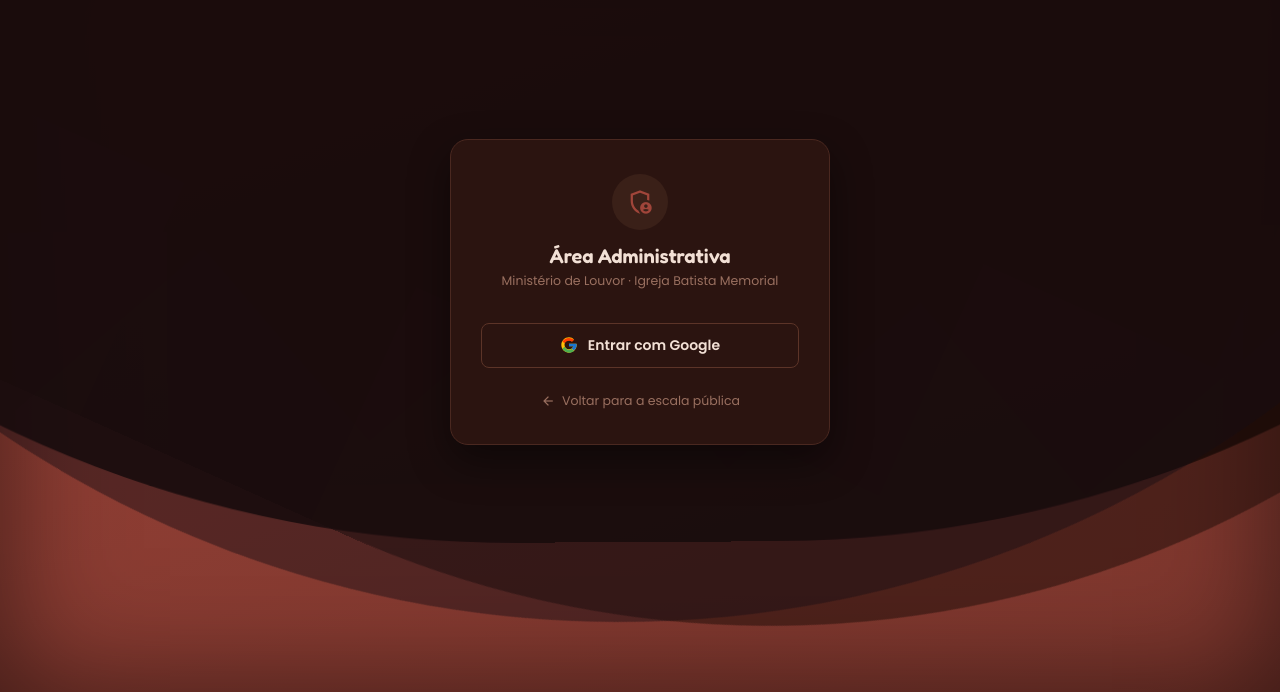
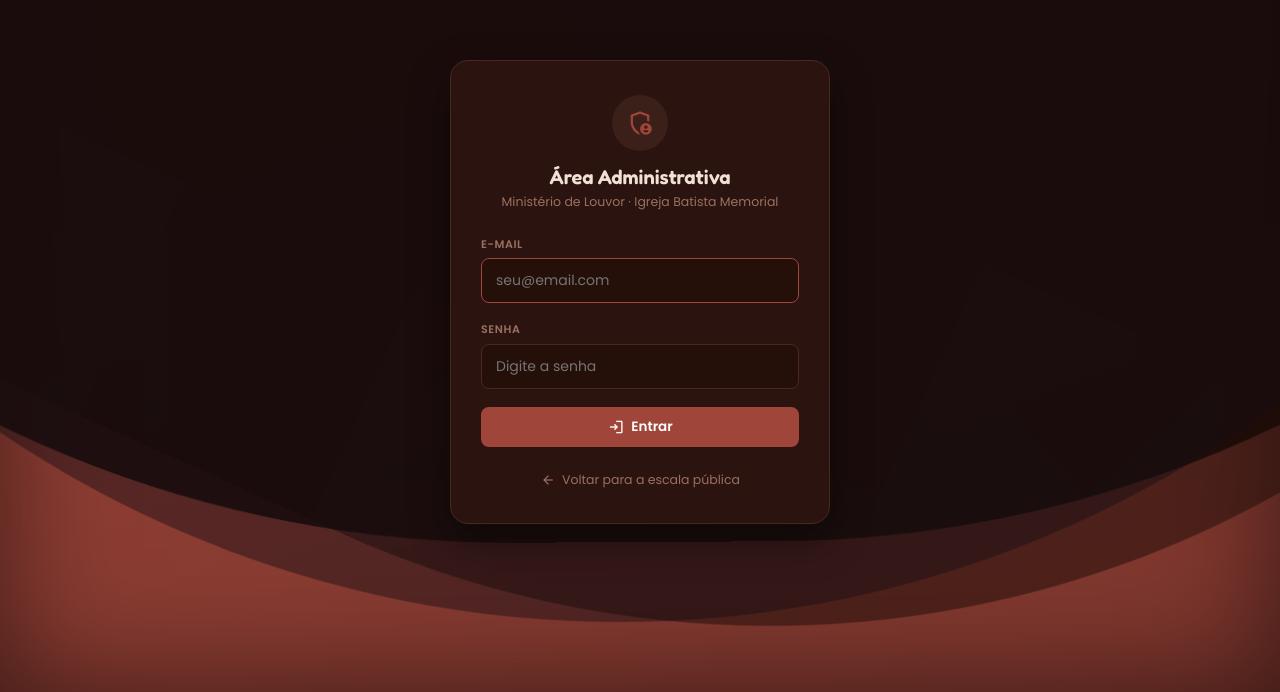
Before and after one commit to RamonyML/memorial-louvor, a React (Vite) app: page /admin in a window 1280 px wide. Shown: the part 108-800 px from the top of the page. Built offline with nearby package versions, Linux system fonts and the light colour scheme; no server answers; the database is empty; a web font is replaced by a local one.

Commit message:
Troca login Google por e-mail/senha na área administrativa
Contas agora são criadas manualmente no Firebase Console
(Authentication > Users) em vez de qualquer conta Google. Remove a
lista de e-mails permitidos, o ícone do Google e a tela de acesso
negado — quem tem credencial válida é admin.

```diff
--- a/src/components/icons/IconGoogle.tsx
+++ /dev/null
@@ -1,10 +0,0 @@
-export function IconGoogle({ size = 20 }: { size?: number }) {
-  return (
-    <svg width={size} height={size} viewBox="0 0 48 48" aria-hidden="true">
-      <path fill="#FFC107" d="M43.6 20.5H42V20.4H24v7.2h11.3c-1.6 4.6-6 7.9-11.3 7.9-6.6 0-12-5.4-12-12s5.4-12 12-12c3.1 0 5.9 1.2 8 3l5.1-5.1C34 5.4 29.3 3.5 24 3.5 12.7 3.5 3.5 12.7 3.5 24S12.7 44.5 24 44.5 44.5 35.3 44.5 24c0-1.2-.1-2.4-.3-3.5Z"/>
-      <path fill="#FF3D00" d="m6.3 14.7 5.9 4.3C13.8 15.6 18.5 12.5 24 12.5c3.1 0 5.9 1.2 8 3l5.1-5.1C34 7.4 29.3 5.5 24 5.5c-7.6 0-14.1 4.3-17.4 9.2Z"/>
-      <path fill="#4CAF50" d="M24 44.5c5.2 0 9.9-1.8 13.5-4.8l-6.2-5.2c-2 1.4-4.6 2.2-7.3 2.2-5.3 0-9.7-3.3-11.3-7.9l-6.1 4.7C9.8 40 16.4 44.5 24 44.5Z"/>
-      <path fill="#1976D2" d="M43.6 20.5H42V20.4H24v7.2h11.3c-.8 2.3-2.2 4.2-4.1 5.6l6.2 5.2C41.4 35.1 44.5 30 44.5 24c0-1.2-.1-2.4-.9-3.5Z"/>
-    </svg>
-  );
-}
--- a/src/context/AuthContext.tsx
+++ b/src/context/AuthContext.tsx
@@ -1,21 +1,34 @@
 import {
-  GoogleAuthProvider, onAuthStateChanged, signInWithPopup, signOut, type User,
+  onAuthStateChanged, signInWithEmailAndPassword, signOut, type User,
 } from 'firebase/auth';
 import { createContext, useContext, useEffect, useState, type ReactNode } from 'react';
-import { ADMIN_EMAILS, auth } from '../firebase/config';
+import { auth } from '../firebase/config';
 
 interface AuthContextValue {
   user: User | null;
-  /** true só se o usuário estiver logado E o e-mail estiver em ADMIN_EMAILS */
+  /** true se houver alguém logado — as contas são criadas manualmente no Firebase Console */
   isAdmin: boolean;
-  /** logado com Google, mas fora da lista de e-mails autorizados */
-  acessoNegado: boolean;
   loading: boolean;
-  loginComGoogle: () => Promise<void>;
+  login: (email: string, senha: string) => Promise<{ ok: boolean; erro?: string }>;
   logout: () => Promise<void>;
 }
 
 const AuthContext = createContext<AuthContextValue | null>(null);
+
+function mensagemErro(codigo: string): string {
+  switch (codigo) {
+    case 'auth/invalid-email':
+      return 'E-mail inválido.';
+    case 'auth/user-not-found':
+    case 'auth/invalid-credential':
+    case 'auth/wrong-password':
+      return 'E-mail ou senha incorretos.';
+    case 'auth/too-many-requests':
+      return 'Muitas tentativas. Aguarde um pouco e tente novamente.';
+    default:
+      return 'Não foi possível entrar. Tente novamente.';
+  }
+}
 
 export function AuthProvider({ children }: { children: ReactNode }) {
   const [user, setUser] = useState<User | null>(null);
@@ -28,19 +41,22 @@ export function AuthProvider({ children }: { children: ReactNode }) {
     });
   }, []);
 
-  async function loginComGoogle() {
-    await signInWithPopup(auth, new GoogleAuthProvider());
+  async function login(email: string, senha: string) {
+    try {
+      await signInWithEmailAndPassword(auth, email, senha);
+      return { ok: true };
+    } catch (e) {
+      const codigo = (e as { code?: string }).code ?? '';
+      return { ok: false, erro: mensagemErro(codigo) };
+    }
   }
 
   async function logout() {
     await signOut(auth);
   }
 
-  const isAdmin = !!user && ADMIN_EMAILS.includes(user.email ?? '');
-  const acessoNegado = !!user && !isAdmin;
-
   return (
-    <AuthContext.Provider value={{ user, isAdmin, acessoNegado, loading, loginComGoogle, logout }}>
+    <AuthContext.Provider value={{ user, isAdmin: !!user, loading, login, logout }}>
       {children}
     </AuthContext.Provider>
   );
--- a/src/firebase/config.ts
+++ b/src/firebase/config.ts
@@ -16,11 +16,3 @@ const firebaseConfig = {
 const app = initializeApp(firebaseConfig);
 export const db = getFirestore(app);
 export const auth = getAuth(app);
-
-/**
- * Contas Google autorizadas a entrar na área administrativa.
- * Qualquer pessoa pode fazer login com Google, mas só quem estiver
- * nesta lista vira "admin" de fato. Adicione outros e-mails aqui
- * conforme mais pessoas passarem a organizar a escala.
- */
-export const ADMIN_EMAILS = ['ramonyml@gmail.com'];
--- a/src/pages/AdminLoginPage.module.css
+++ b/src/pages/AdminLoginPage.module.css
@@ -49,39 +49,42 @@
   margin: 8px 0 4px;
 }
 
-.negado {
-  font-size: 13px;
-  color: var(--text-muted);
-  line-height: 1.5;
-  margin: 4px 0 16px;
+.field {
+  width: 100%;
+  text-align: left;
+  display: flex;
+  flex-direction: column;
+  gap: 6px;
+  margin-bottom: 14px;
 }
 
-.negado strong {
-  color: var(--text);
+.field label {
+  font-size: 11px;
+  font-weight: 600;
+  letter-spacing: 0.6px;
+  text-transform: uppercase;
+  color: var(--text-muted);
 }
 
-.googleBtn {
-  width: 100%;
-  display: flex;
-  align-items: center;
-  justify-content: center;
-  gap: 10px;
-  padding: 11px 18px;
+.field input {
+  background: var(--surface-alt);
+  border: 1px solid var(--border);
   border-radius: var(--r-sm);
-  border: 1px solid var(--border-strong);
-  background: var(--surface);
-  color: var(--text);
+  padding: 11px 14px;
   font-size: 14px;
-  font-weight: 600;
-  margin-top: 8px;
-  transition: border-color 0.2s var(--ease), background-color 0.2s var(--ease),
-    transform 0.2s var(--ease);
+  outline: none;
+  transition: border-color 0.2s var(--ease);
 }
 
-.googleBtn:hover {
+.field input:focus {
   border-color: var(--primary);
-  background: var(--surface-alt);
-  transform: translateY(-1px);
+}
+
+.erro {
+  display: block;
+  font-size: 12px;
+  color: var(--danger);
+  margin-top: 6px;
 }
 
 .voltar {
--- a/src/pages/AdminLoginPage.tsx
+++ b/src/pages/AdminLoginPage.tsx
@@ -1,16 +1,29 @@
+import { useState, type FormEvent } from 'react';
 import { Link } from 'react-router-dom';
 import { useAuth } from '../context/AuthContext';
 import { Button } from '../components/common/Button';
 import { MaterialIcon } from '../components/icons/MaterialIcon';
-import { IconGoogle } from '../components/icons/IconGoogle';
 import styles from './AdminLoginPage.module.css';
 
 export function AdminLoginPage() {
-  const { user, acessoNegado, loading, loginComGoogle, logout } = useAuth();
+  const { loading, login } = useAuth();
+  const [email, setEmail] = useState('');
+  const [senha, setSenha] = useState('');
+  const [erro, setErro] = useState('');
+  const [entrando, setEntrando] = useState(false);
+
+  async function handleSubmit(e: FormEvent) {
+    e.preventDefault();
+    setErro('');
+    setEntrando(true);
+    const resultado = await login(email, senha);
+    setEntrando(false);
+    if (!resultado.ok) setErro(resultado.erro ?? 'Não foi possível entrar.');
+  }
 
   return (
     <div className={styles.page}>
-      <div className={styles.card}>
+      <form className={styles.card} onSubmit={handleSubmit}>
         <div className={styles.iconWrap}>
           <MaterialIcon name="admin_panel_settings" size={28} />
         </div>
@@ -19,27 +32,44 @@ export function AdminLoginPage() {
 
         {loading ? (
           <p className={styles.status}>Verificando sessão...</p>
-        ) : acessoNegado ? (
+        ) : (
           <>
-            <p className={styles.negado}>
-              A conta <strong>{user?.email}</strong> não tem acesso à área administrativa.
-            </p>
-            <Button variant="ghost" icon="logout" onClick={logout} style={{ width: '100%', justifyContent: 'center' }}>
-              Tentar com outra conta
+            <div className={styles.field}>
+              <label htmlFor="email">E-mail</label>
+              <input
+                id="email"
+                type="email"
+                autoFocus
+                autoComplete="username"
+                value={email}
+                onChange={(e) => setEmail(e.target.value)}
+                placeholder="seu@email.com"
+              />
+            </div>
+            <div className={styles.field}>
+              <label htmlFor="senha">Senha</label>
+              <input
+                id="senha"
+                type="password"
+                autoComplete="current-password"
+                value={senha}
+                onChange={(e) => setSenha(e.target.value)}
+                placeholder="Digite a senha"
+              />
+              {erro && <span className={styles.erro}>{erro}</span>}
+            </div>
+
+            <Button type="submit" icon="login" disabled={entrando} style={{ width: '100%', justifyContent: 'center' }}>
+              {entrando ? 'Entrando...' : 'Entrar'}
             </Button>
           </>
-        ) : (
-          <button className={styles.googleBtn} onClick={loginComGoogle}>
-            <IconGoogle size={18} />
-            Entrar com Google
-          </button>
         )}
 
         <Link to="/" className={styles.voltar}>
           <MaterialIcon name="arrow_back" size={16} />
           Voltar para a escala pública
         </Link>
-      </div>
+      </form>
     </div>
   );
 }
```
Also changed, not shown: 1 other file (tests, documents, lock files or other folders).
